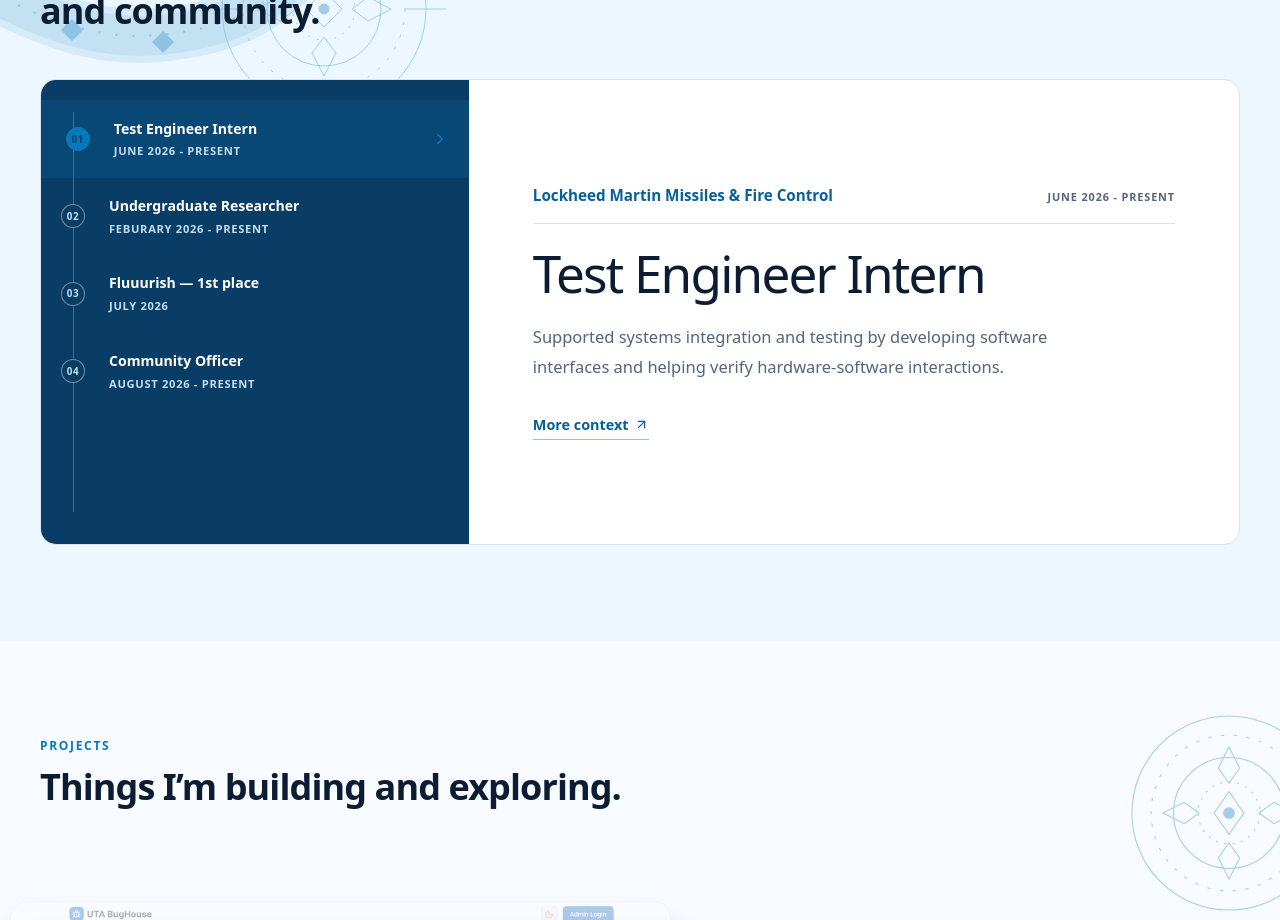
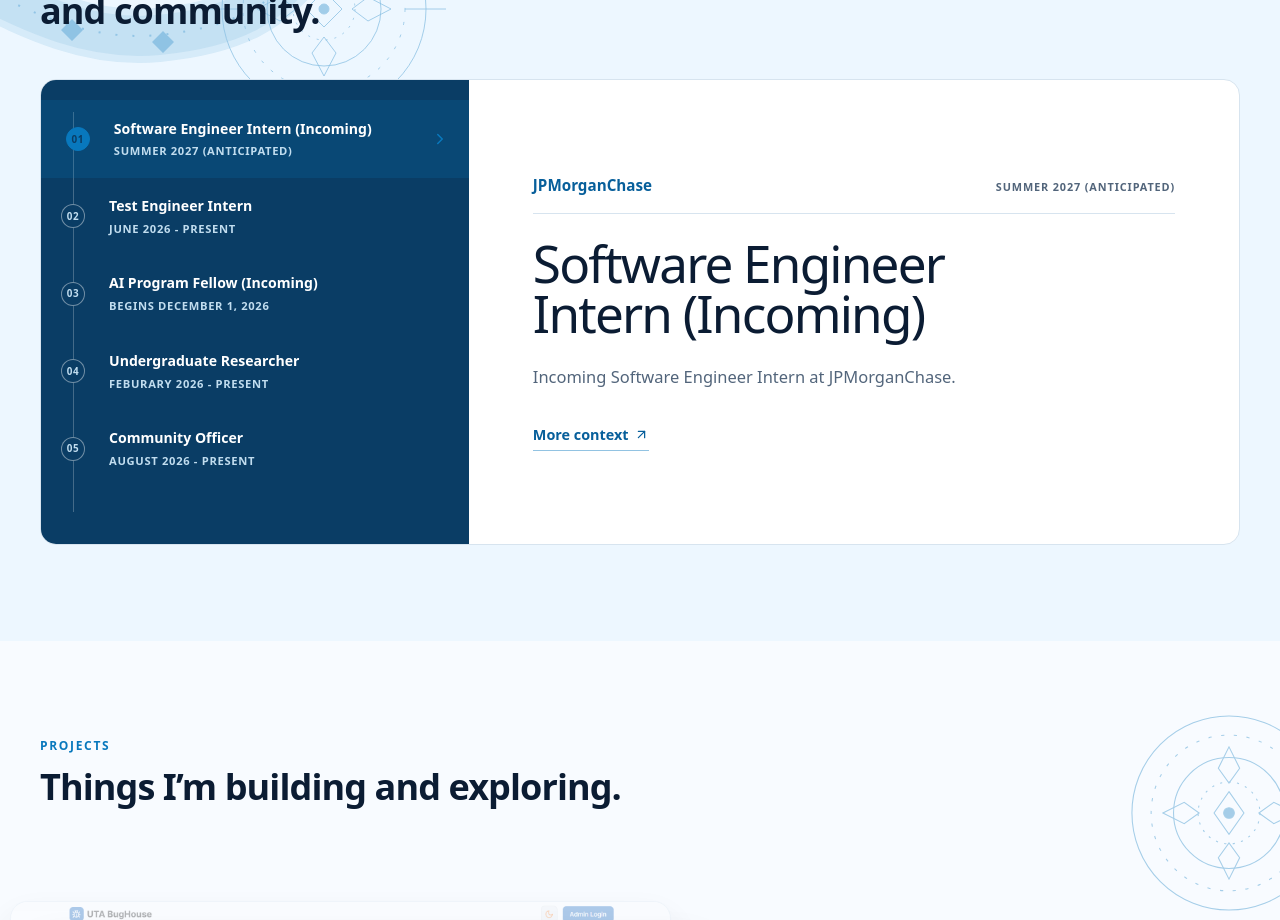
Before and after one commit to AndyKhandy/portfolio, a React (Vite) app: page / in a window 1280 px wide. Shown: the part 1620-2540 px from the top of the page. Built offline with nearby package versions, Linux system fonts and the light colour scheme.

Commit message:
resolve merge conflict with stashed items

```diff
--- a/src/data/experiences.ts
+++ b/src/data/experiences.ts
@@ -14,6 +14,16 @@ export interface Experience {
 }
 
 export const experiences: Experience[] = [
+  {
+    slug: "jpmorgan-chase",
+    organization: "JPMorganChase",
+    role: "Software Engineer Intern (Incoming)",
+    dates: "Summer 2027 (anticipated)",
+    description: "Incoming Software Engineer Intern at JPMorganChase.",
+    long_description:
+      "Received an offer after participating in Code for Good Columbus, JPMorganChase's Tech for Social Good hackathon. Preparing to join as a Software Engineer Intern in Summer 2027, with an interest in contributing to collaborative engineering work and growing through the firm's early-career software engineering community.",
+    logo: null,
+  },
   {
     slug: "lockheed-martin-test-engineer-intern",
     organization: "Lockheed Martin Missiles & Fire Control",
@@ -35,6 +45,17 @@ export const experiences: Experience[] = [
       takeaway:
         "The role reinforced that reliable software depends on clear interfaces, verification, and communicating at the right technical level for each engineering partner.",
     },
+  },
+  {
+    slug: "break-through-tech-ai",
+    organization: "Break Through Tech",
+    role: "AI Program Fellow (Incoming)",
+    dates: "Begins December 1, 2026",
+    description:
+      "Incoming fellow in Break Through Tech’s AI Program, focused on machine-learning foundations, real-world projects, and mentorship.",
+    long_description:
+      "Beginning December 1, I will participate in Break Through Tech’s AI Program for undergraduates pursuing data science, AI, and machine learning. The program includes machine-learning foundations, an AI Studio project applying ML to a real-world challenge, and mentorship and career coaching. I’m looking forward to building stronger AI/ML skills and adding a hands-on project to my portfolio.",
+    logo: null,
   },
   {
     slug: "scope-lab-reu",
@@ -59,17 +80,6 @@ export const experiences: Experience[] = [
     },
   },
   {
-    slug: "fidelity-fidhacks-westlake-2026",
-    organization: "Fidelity FidHacks Westlake 2026",
-    role: "Fluuurish — 1st place",
-    dates: "July 2026",
-    description:
-      "Built a gamified financial literacy app with my team and earned 1st place at Fidelity’s FidHacks Westlake hackathon.",
-    long_description:
-      "Participated in Fidelity Investments’ FidHacks Westlake hackathon, where my team built Fluuurish, a gamified financial literacy mobile application focused on helping early-career women build stronger financial habits. I contributed to product ideation, backend development, and the final pitch, including features such as a progress garden, community tools, budgeting visualizations, onboarding assessments, and an AI financial-learning companion. The application was built with React Native, Expo, FastAPI, PostgreSQL, Docker, and external APIs. Our team placed 1st out of 11 teams after incorporating mentor feedback and refining the product during the 24-hour event.",
-    logo: null,
-  },
-  {
     slug: "acm-uta-community-officer",
     organization: "ACM @ UTA",
     role: "Community Officer",
```
